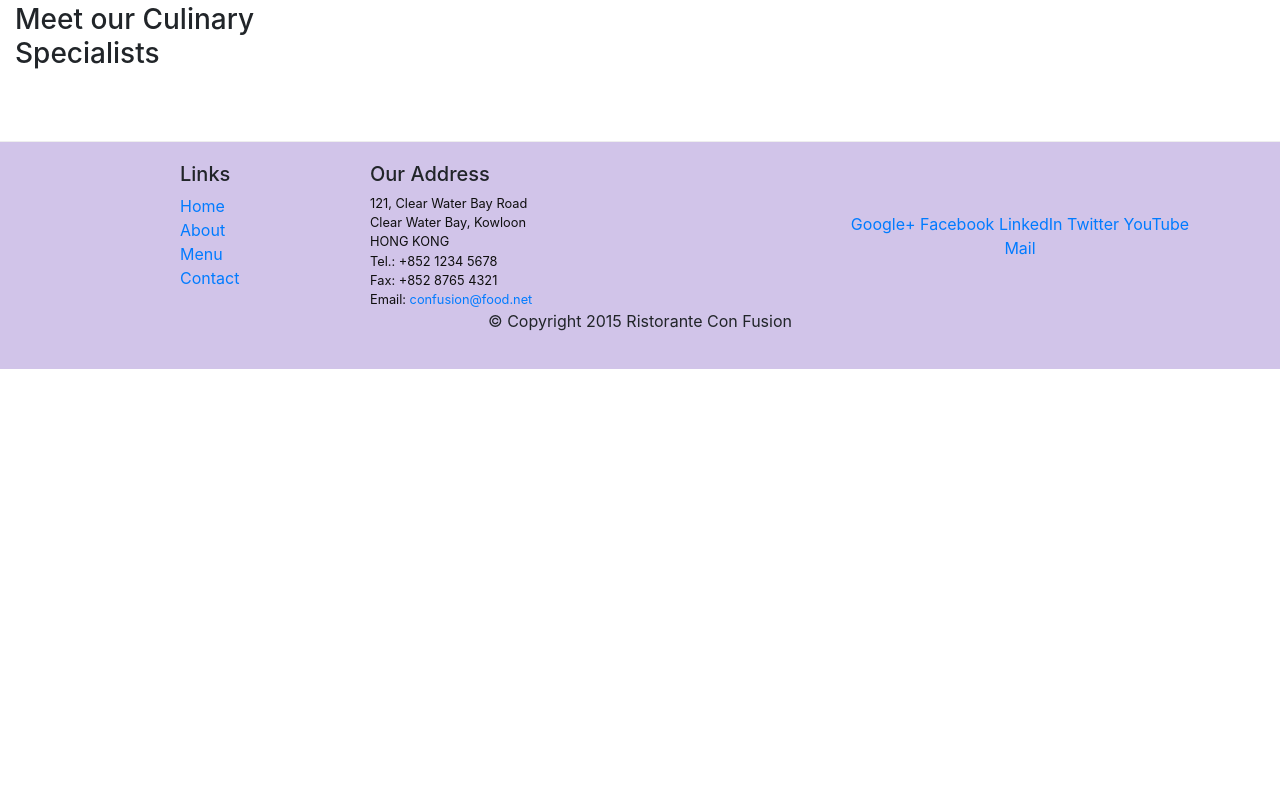
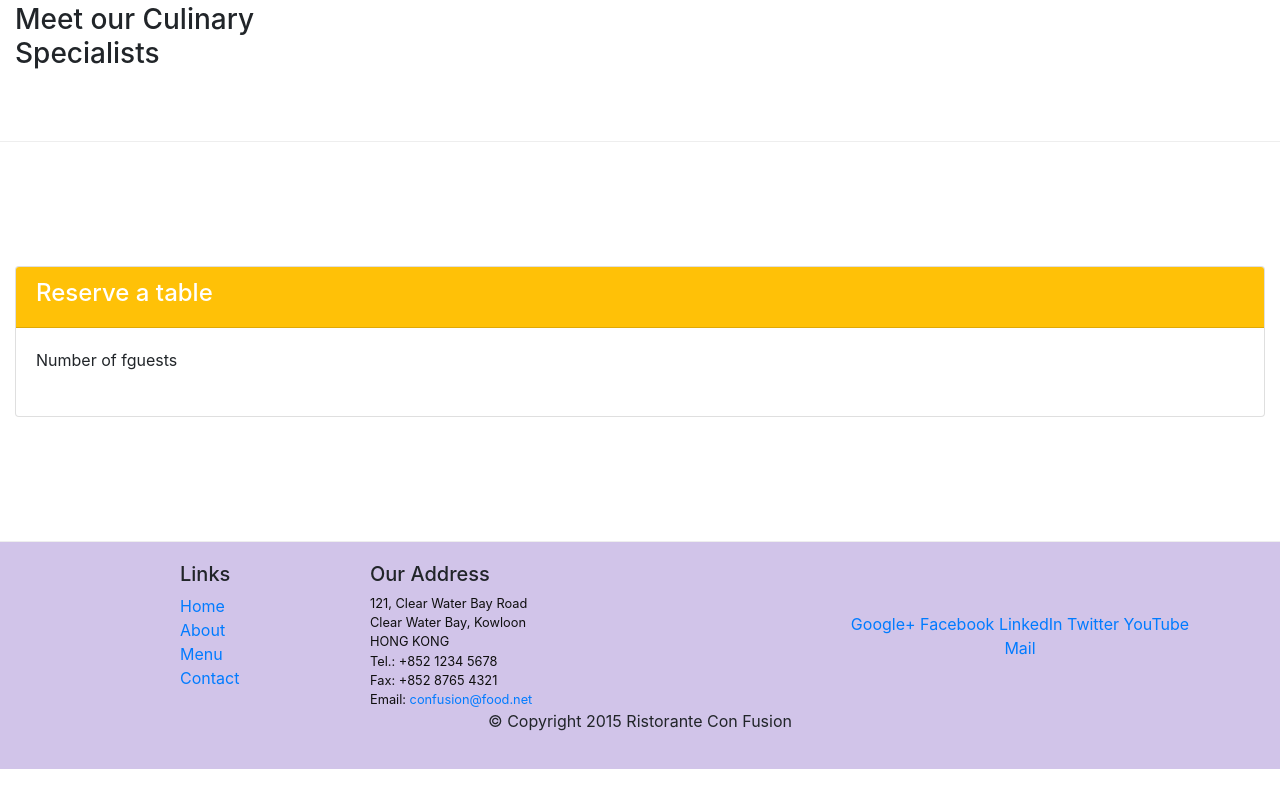
Before and after one commit to ANtibushitse/Front-End-Web-UI-Frameworks-and-Tools--Bootstrap-4, a website: page index.html in a window 1280 px wide. Shown: the part 1371-2178 px from the top of the page. Before the commit the page ends 1790 px from the top, so only its background shows below. Drawn offline with nearby package versions, Linux system fonts and the light colour scheme.

Commit message:
début tableau de reservation

```diff
--- a/index.html
+++ b/index.html
@@ -105,7 +105,23 @@
             </div>
         </div>
     </div>
+<div class="row row-content align-items-center justify-content-center" id="Reserv.">
+    <div class="col-12 md-8">
+        <div class="card">
+            <div class="card-header bg-warning text-white">
+              <h4> Reserve a table</h4>
+            </div>
+            <div class="card-body">
+                <div class="form-group">
+                    <label for="guestmubers">Number of fguests</label>
+                </div>
+            </div>
+        </div>
+    </div>
+</div>
 
+
+</div>
     <footer class="footer">
         <div class="container">
             <div class="row">
```
